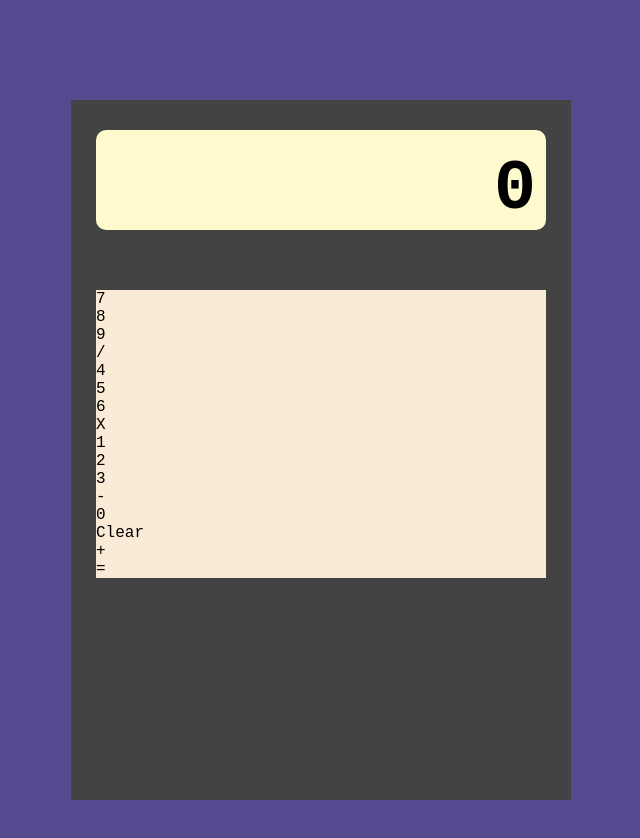
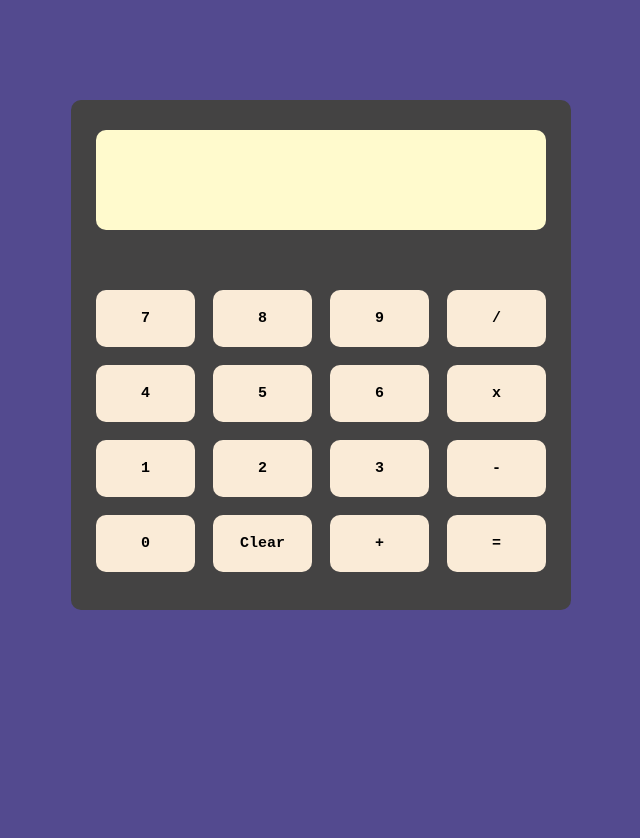
Before and after one commit to GomezAnthony/TheOdinProject-Projects, a plain HTML site: page Calculator/index.html in a window 1280 px wide. Shown: the whole page, without its empty margins (319-959 px from the left). After the commit the page ends 800 px from the top, so only its background shows below. Drawn offline with Linux system fonts and the light colour scheme.

Commit message:
Calculator

```diff
--- a/Calculator/app.js
+++ b/Calculator/app.js
@@ -0,0 +1,25 @@
+const container = document.querySelector('.calculator-bottons-body');
+const display = document.querySelector('.calculator-display');
+
+let firstNumber = 0;
+let secondNumber = 0;
+
+container.addEventListener('click', (e) => {
+  firstNumber = e.target.textContent
+  console.log(firstNumber = 'add')
+
+})
+
+
+
+let add = (firstNumber, secondNumber) => {
+   return firstNumber + secondNumber
+}
+let subtract = () => {}
+let divide = () => {}
+let multiply = () => {}
+
+
+// Need to create a function to be able to click the buttons
+// Display the numbers on the screen, after being clicked.
+// After the first number is enter along with the operation, stop and reset the button to get the next number
--- a/Calculator/index.html
+++ b/Calculator/index.html
@@ -18,26 +18,26 @@
          <div class="calculator">
             <!-- This is the window where everything will go -->
             <div class="calculator-display">
-               0
+
             </div>
             <!-- The body of the buttons -->
             <div class="calculator-bottons-body">
-               <div class="7">7</div>
-               <div class="8">8</div>
-               <div class="9">9</div>
-               <div class="divide">/</div>
-               <div class="4">4</div>
-               <div class="5">5</div>
-               <div class="6">6</div>
-               <div class="multiply">X</div>
-               <div class="1">1</div>
-               <div class="2">2</div>
-               <div class="3">3</div>
-               <div class="subtract">-</div>
-               <div class="0">0</div>
-               <div class="clear">Clear</div>
-               <div class="add">+</div>
-               <div class="equal">=</div>
+               <button class="7 btn">7</button>
+               <button class="8 btn">8</button>
+               <button class="9 btn">9</button>
+               <button class="divide btn">/</button>
+               <button class="4 btn">4</button>
+               <button class="5 btn" >5</button>
+               <button class="6 btn" >6</button>
+               <button class="multiply btn">x</button>
+               <button class="1 btn">1</button>
+               <button class="2 btn">2</button>
+               <button class="3 btn">3</button>
+               <button class="subtract btn">-</button>
+               <button class="0 btn">0</button>
+               <button class="clear btn">Clear</button>
+               <button class="add btn">+</button>
+               <button class="equal btn">=</button>
             </div>
          </div>
       </div>
--- a/Calculator/style.css
+++ b/Calculator/style.css
@@ -18,7 +18,8 @@ html {
 }
 .calculator {
    width: 500px;
-   height: 700px;
+   height: 510px;
+   border-radius: 10px;
    background-color: rgb(68, 67, 67);
    display: flex;
    flex-direction: column;
@@ -35,7 +36,25 @@ html {
    text-align: right;
 }
 .calculator-bottons-body {
-   background-color: antiquewhite;
    width: 90%;
    margin: 30px auto;
+   display: grid;
+   grid-template-columns: repeat(4, 22%);
+   /* grid-template-rows: repeat(4, 60%); */
+   grid-gap: 18px 18px;
 }
+.calculator-bottons-body .btn {
+   padding: 20px;
+   font-size: 15px;
+   font-weight: 600;
+   border-radius: 10px;
+   text-align: center;
+   background-color: antiquewhite;
+}
+.calculator-bottons-body .btn:hover {
+   cursor: pointer;
+   background-color: rgb(241, 214, 178);
+}
+button {
+   border: none;
+}
```
